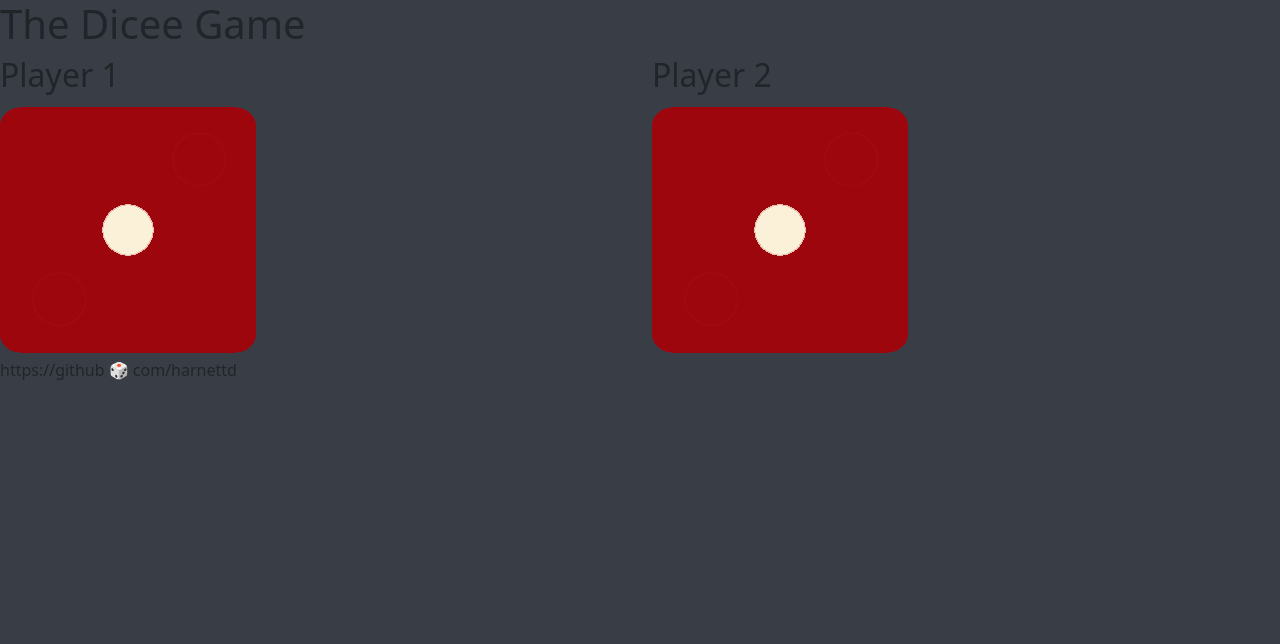
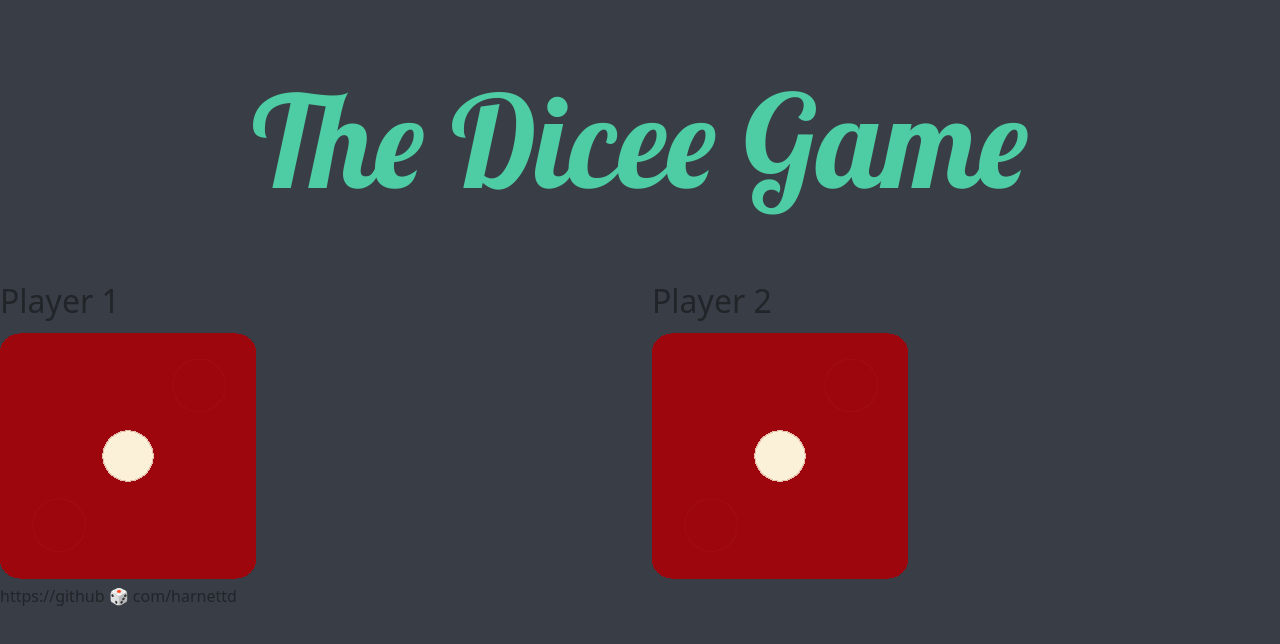
Before and after one commit to harnettd/dicee-game, a plain HTML site: page index.html in a window 1280 px wide. Drawn offline with nearby package versions, Linux system fonts and the light colour scheme.

Commit message:
style h1

```diff
--- a/css/styles.css
+++ b/css/styles.css
@@ -1,3 +1,12 @@
 body {
   background-color: #393e46;
+  font-size: 16px;
 }
+
+h1 {
+  color: #4ecca3;
+  font-family: 'Lobster', cursive;
+  font-size: 8rem;
+  margin: 5% 10%;
+  text-align: center;
+}
```
